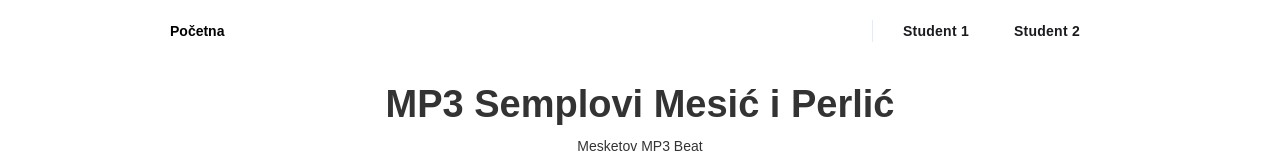
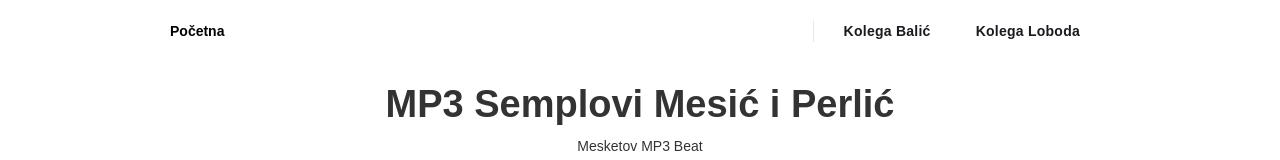
Before and after one commit to perla236/multimedijamp3, a plain HTML site: page index.html in a window 1280 px wide. Shown: the top 160 px of the page. Drawn offline with Linux system fonts and the light colour scheme.

Commit message:
Update index.html

```diff
--- a/index.html
+++ b/index.html
@@ -23,8 +23,8 @@
                             <li>
                                 <div class="nav-divider"></div>
                             </li>
-                            <li><a href="#" class="nav-link-accent">Student 1</a></li>
-                            <li><a href="#" class="nav-link-accent">Student 2</a></li>
+                            <li><a href="https://davidloboda.github.io/multimedia/templates/igor.html" class="nav-link-accent">Kolega Balić</a></li>
+                            <li><a href="https://davidloboda.github.io/multimedia/templates/david.html" class="nav-link-accent">Kolega Loboda</a></li>
                         </ul>
                     </nav>
                     <div class="menu-button w-nav-button">
```
